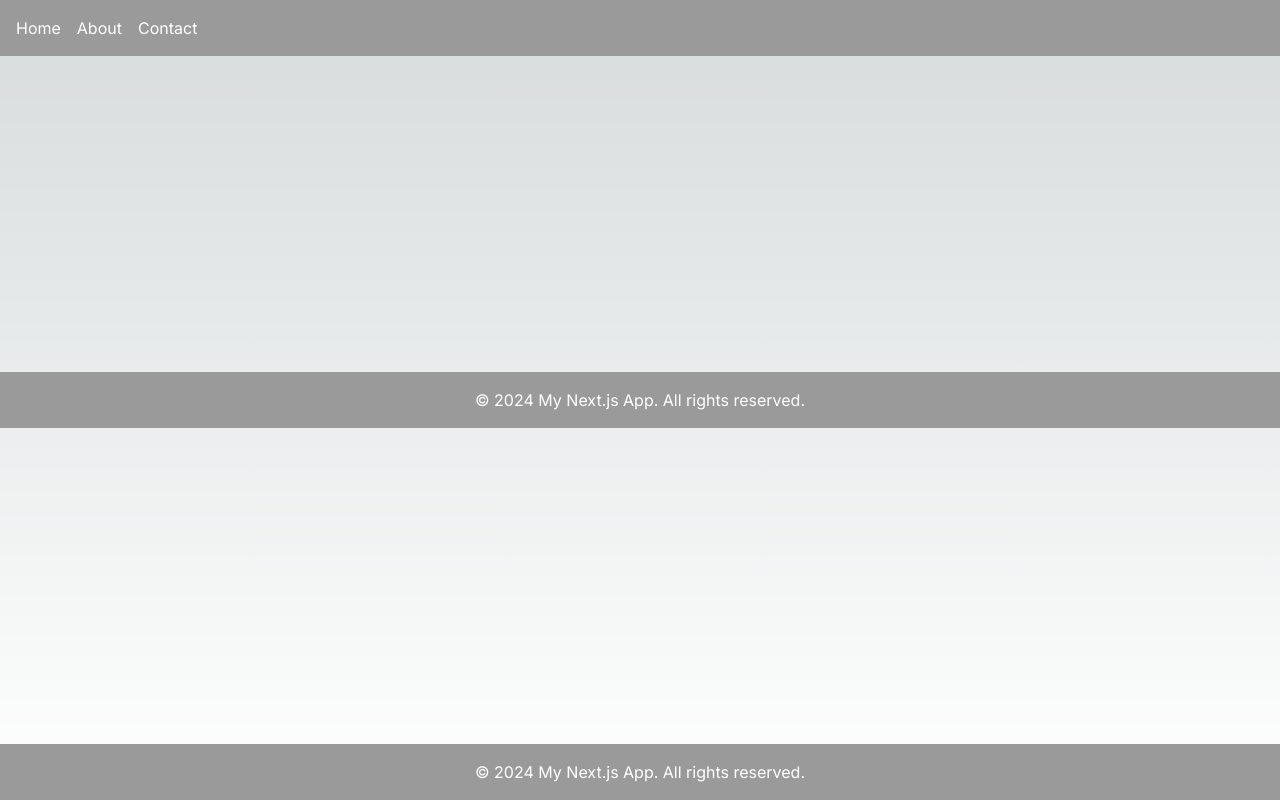
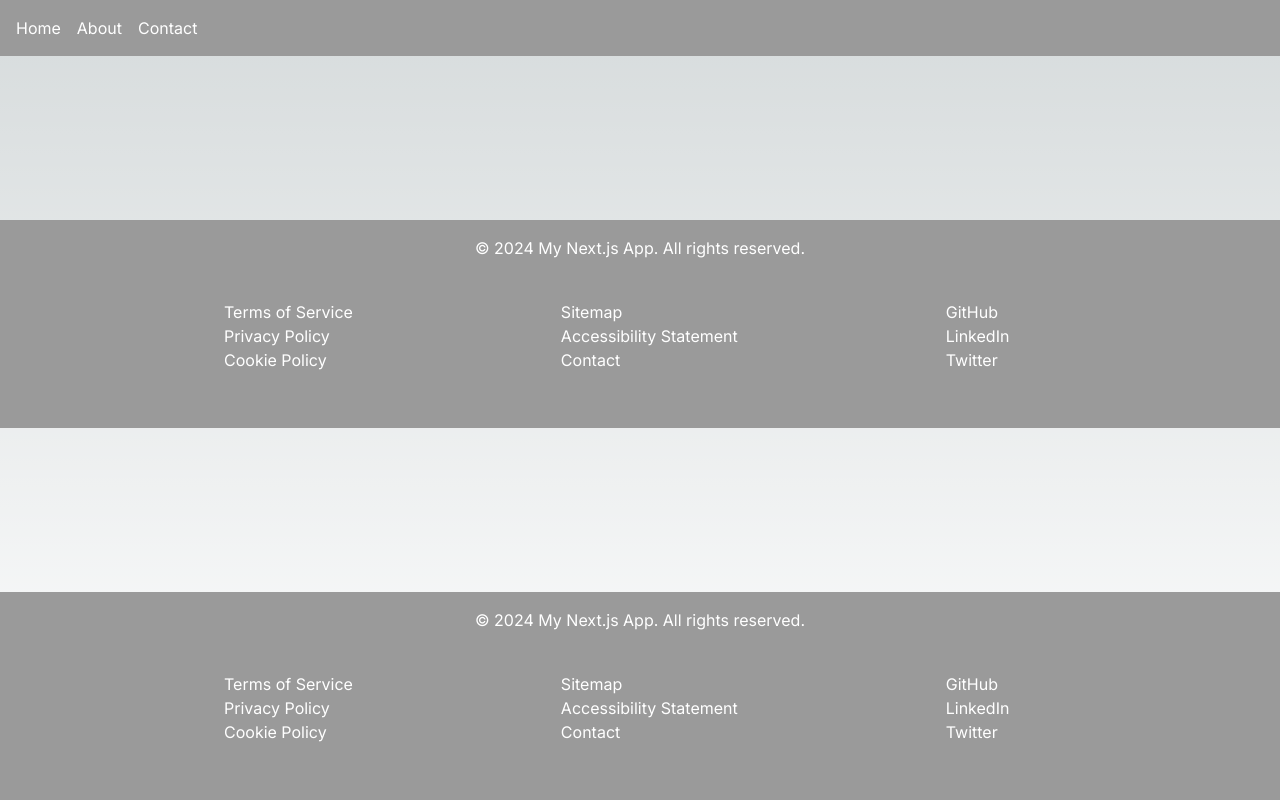
Before and after one commit to imVey/dzapp---Site-pour-pizzaria, a Next.js app: page /components/footer in a window 1280 px wide. Built offline with nearby package versions, Linux system fonts and the light colour scheme.

Commit message:
Feat (footer) : add element in footer

```diff
--- a/app/components/footer/page.jsx
+++ b/app/components/footer/page.jsx
@@ -1,10 +1,29 @@
 // components/Footer.js
 const Footer = () => {
-    return (
-        <footer>
-            <p>&copy; {new Date().getFullYear()} My Next.js App. All rights reserved.</p>
-        </footer>
-    );
+  return (
+    <footer>
+      <p>
+        &copy; {new Date().getFullYear()} My Next.js App. All rights reserved.
+      </p>
+      <div className="flex gap-52 mt-10 mb-10 ml-52">
+        <section className="flex flex-col items-start">
+          <a href="/terms-of-service">Terms of Service </a>
+          <a href="/privacy-policy">Privacy Policy </a>
+          <a href="/cookie-policy">Cookie Policy </a>
+        </section>
+        <section className="flex flex-col items-start">
+          <a href="/sitemap.xml">Sitemap </a>
+          <a href="/accessibility-statement">Accessibility Statement </a>
+          <a href="/contact">Contact </a>
+        </section>
+        <section className="flex flex-col items-start">
+          <a href="https://github.com/imVey">GitHub </a>
+          <a href="https://www.linkedin.com/in/bellamarwan/">LinkedIn </a>
+          <a href="https://twitter.com/">Twitter </a>
+        </section>
+      </div>
+    </footer>
+  );
 };
 
 export default Footer;
```
